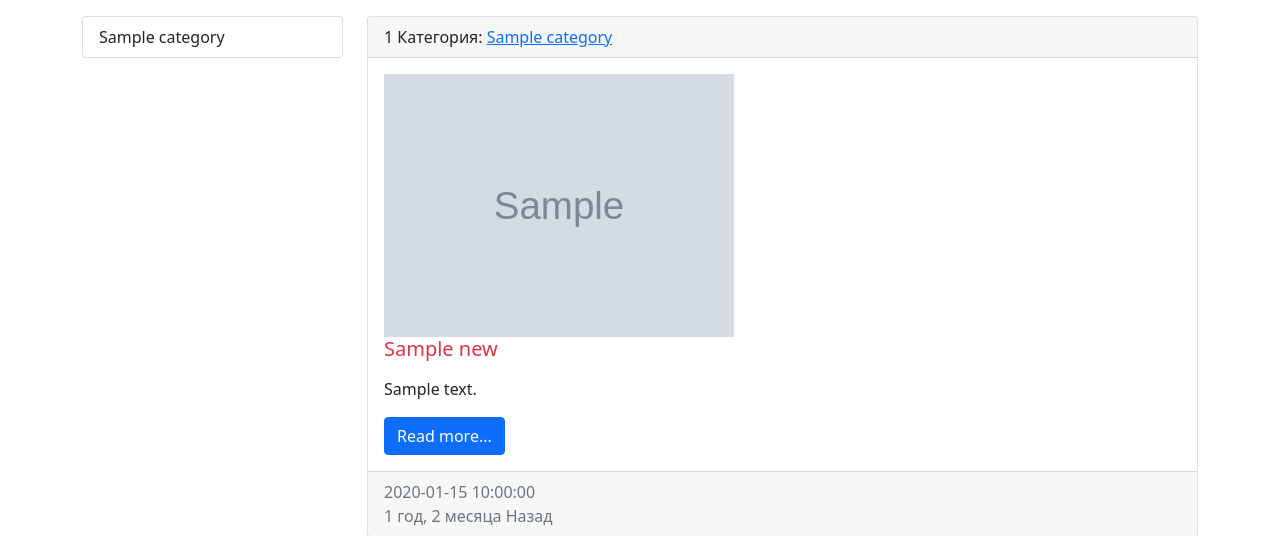
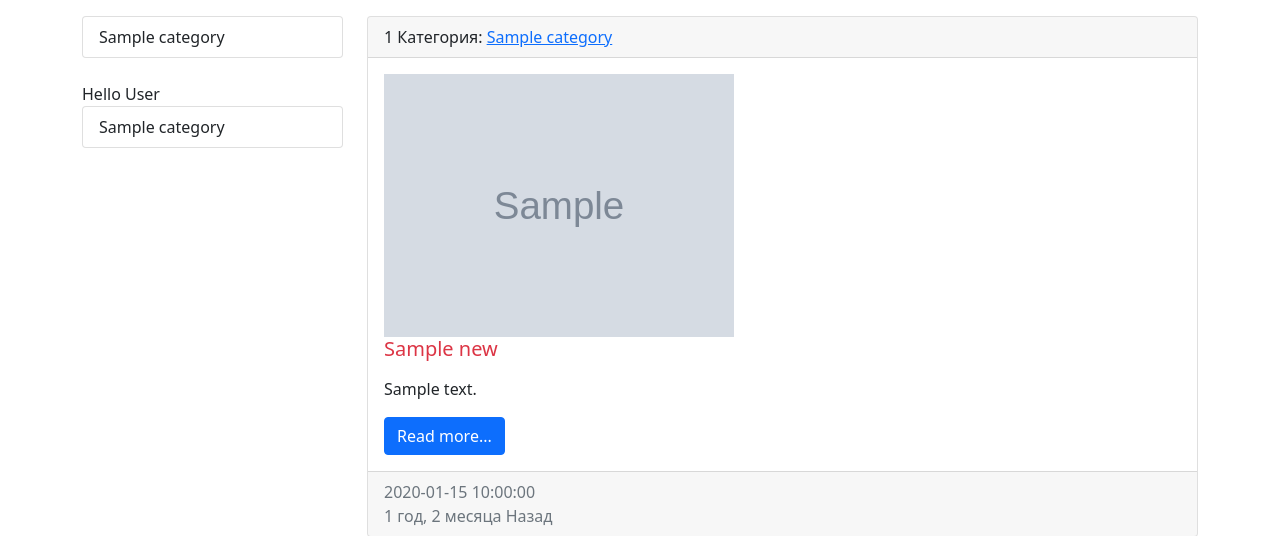
Before and after one commit to johon7772/mysite, a Django app: page / in a window 1280 px wide. Shown: the part 56-592 px from the top of the page. Run offline with Django 3.2, Linux system fonts and the light colour scheme; tables that the repository leaves empty hold one stand-in row (values such as "Sample post"); grey boxes marked "Sample" are stand-in pictures.

Commit message:
urok 20 15.03.2021

```diff
--- a/news/templates/news/index.html
+++ b/news/templates/news/index.html
@@ -1,23 +1,15 @@
 {% extends 'base.html' %}
 
 {% block title %}
-    {{ title }} : : {{ block.super  }}
+    {{ title }} : : {{ block.super }}
 {% endblock %}
 
 
 {% block sidebar %}
-    <div class="col-md-3">
-        <div class="list-group">
-            {% for item in categories %}
-                <a href="{% url 'category' item.pk %}"
-                   class="list-group-item list-group-item-action">{{ item.title }}</a>
-            {% endfor %}
-        </div>
-    </div>
+    {% include 'inc/_sidebar.html' %}
 {% endblock %}
 
 {% block content %}
-    <div class="col-md-9">
     {% for item in news %}
         <div class="card mb-3">
             <div class="card-header">
@@ -46,5 +38,4 @@
     {% empty %}
         <h1>Oops...</h1>
     {% endfor %}
-    </div>
 {% endblock %}
--- /dev/null
+++ b/news/templates/news/list_categories.html
@@ -0,0 +1,9 @@
+
+
+<div class="list-group">
+    {{ arg1 }} {{ arg2 }}
+    {% for item in categories %}
+        <a href="{% url 'category' item.pk %}"
+           class="list-group-item list-group-item-action">{{ item.title }}</a>
+    {% endfor %}
+</div>
--- /dev/null
+++ b/news/templatetags/news_tags.py
@@ -0,0 +1,15 @@
+from django import template
+from news.models import Category
+
+register = template.Library()
+
+
+@register.simple_tag(name='get_list_categories')
+def get_categories():
+    return Category.objects.all()
+
+
+@register.inclusion_tag('news/list_categories.html')
+def show_categories(arg1='Hello', arg2='world'):
+    categories = Category.objects.all()
+    return {'categories': categories, 'arg1': arg1, 'arg2': arg2}
--- a/news/views.py
+++ b/news/views.py
@@ -5,15 +5,13 @@ from .models import News, Category
 
 def index(request):
     news = News.objects.all()
-    categories = Category.objects.all()
     context = {'news': news,
                'title': 'Список новостей',
-               'categories': categories}
+               }
     return render(request, template_name='news/index.html', context=context)
 
 
 def get_category(request, category_id):
     news = News.objects.filter(category_id=category_id)
-    categories = Category.objects.all()
     category = Category.objects.get(pk=category_id)
-    return render(request, 'news/category.html', {'news': news, 'categories': categories, 'category': category})
+    return render(request, 'news/category.html', {'news': news, 'category': category})
--- a/templates/base.html
+++ b/templates/base.html
@@ -14,9 +14,14 @@
 
 <div class="container mt-3">
     <div class="row">
+        <div class="col-md-3">
+            {% block sidebar %}SIDEBAR{% endblock %}
+        </div>
 
-        {% block sidebar %}SIDEBAR{% endblock %}
-        {% block content %}CONTENT{% endblock %}
+        <div class="col-md-9">
+            {% block content %}CONTENT{% endblock %}
+        </div>
+
 
     </div>
 </div>
--- /dev/null
+++ b/templates/inc/_sidebar.html
@@ -0,0 +1,13 @@
+{% load news_tags %}
+
+<div class="list-group">
+    {% get_list_categories as categories %}
+    {% for item in categories %}
+        <a href="{% url 'category' item.pk %}"
+           class="list-group-item list-group-item-action">{{ item.title }}</a>
+    {% endfor %}
+</div>
+
+<br>
+
+{% show_categories arg2='User' arg1='Hello' %}
```
Also changed, not shown: news/templates/news/category.html (+1 -10 lines), news/templatetags/__init__.py (added). Lines whose indentation alone changed are shown as unchanged.
